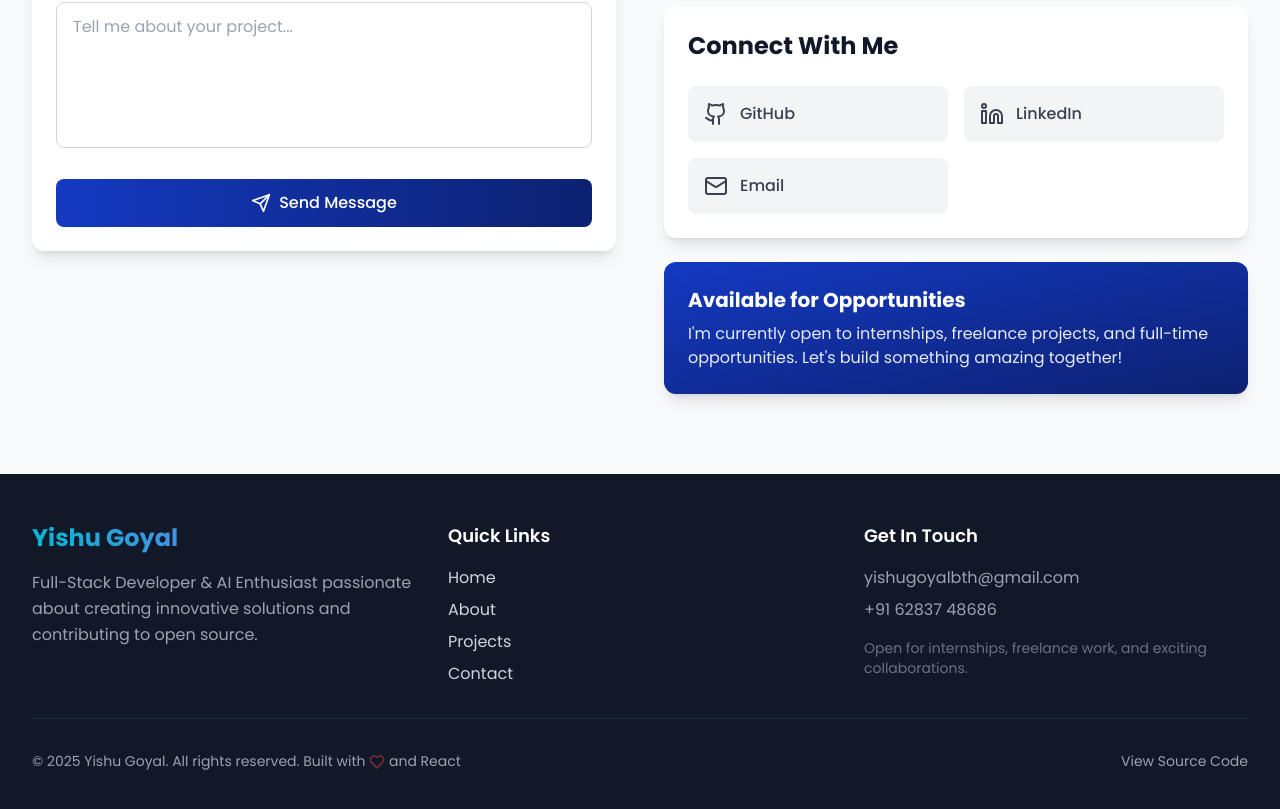
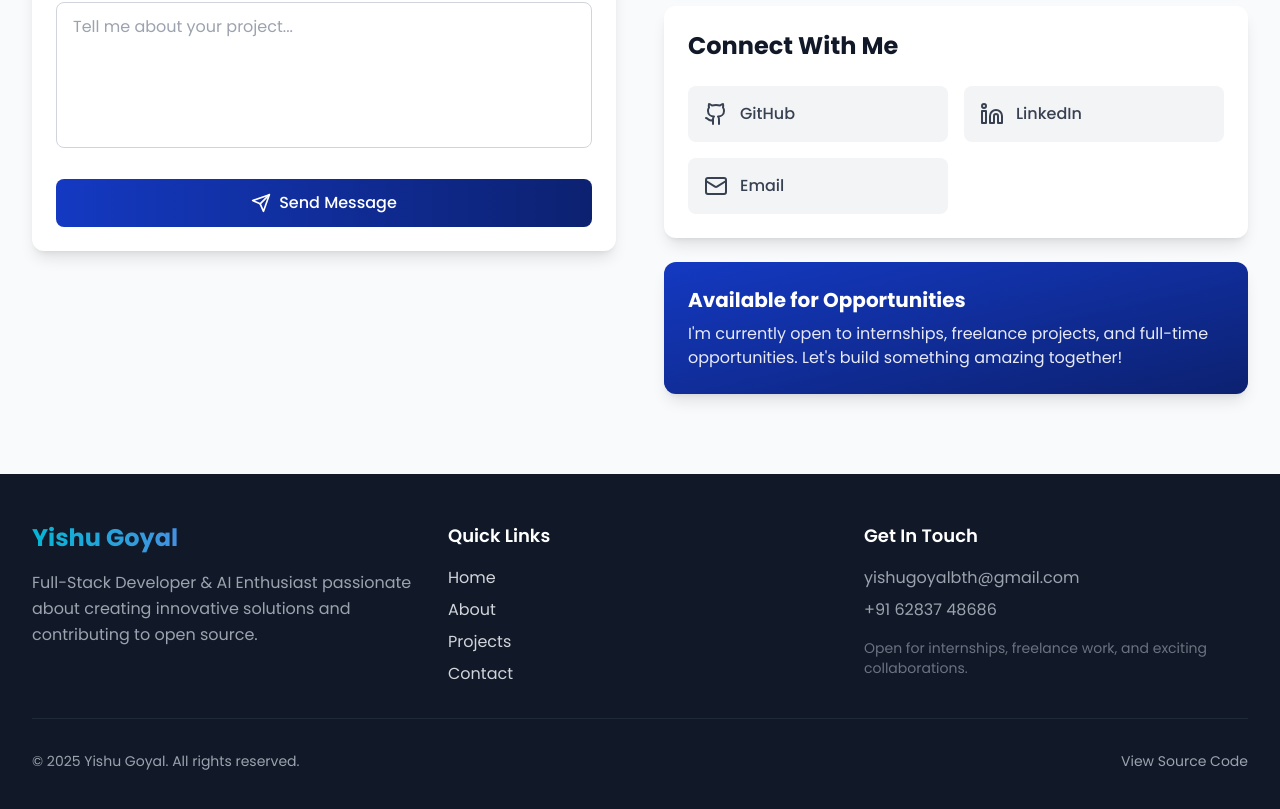
Before and after one commit to yishugoyal/Developer-Portfolio, a React (Vite) app: page / in a window 1280 px wide. Shown: the part 5966-6775 px from the top of the page. Built offline with nearby package versions, Linux system fonts and the light colour scheme.

Commit message:
Remove 'Built with' text from footer

```diff
--- a/src/components/Footer.tsx
+++ b/src/components/Footer.tsx
@@ -67,8 +67,7 @@ const Footer = () => {
 
         <div className="border-t border-gray-800 pt-8 flex flex-col md:flex-row justify-between items-center gap-4">
           <p className="text-gray-400 text-sm text-center md:text-left">
-            © 2025 Yishu Goyal. All rights reserved. Built with{' '}
-            <Heart className="w-4 h-4 inline text-red-500 animate-pulse" /> and React
+            © 2025 Yishu Goyal. All rights reserved.
           </p>
           <a
             href="https://github.com/yishugoyal/Developer-Portfolio"
```
